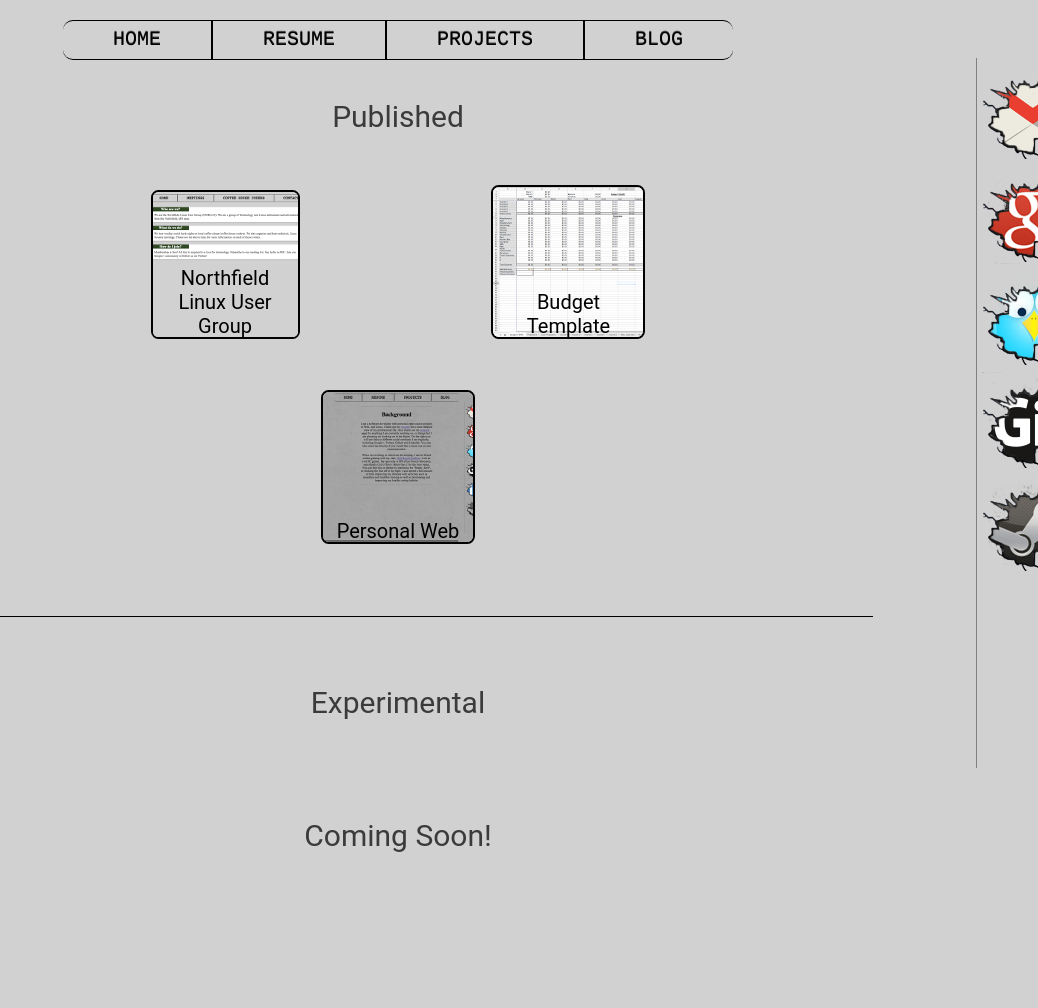
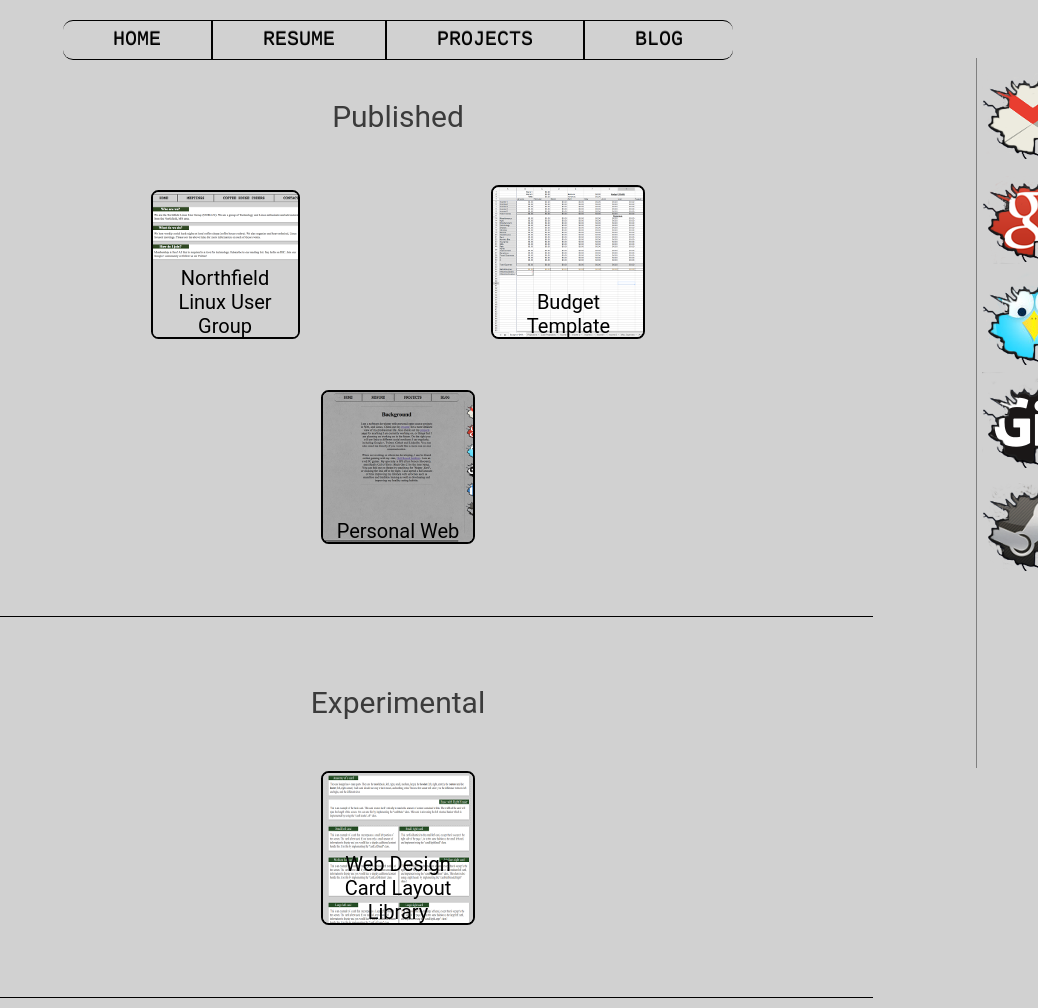
Before and after one commit to mathomastech/mathomastech.github.io, a Jekyll site: the page built from Projects/index.html, in a window 1280 px wide. Shown: the whole page, without its empty margins (242-1280 px from the left). Built offline with Jekyll 4.4.1, drawn with Linux system fonts in a browser that asks for light colours; before the commit the page ends 900 px from its top, so only the background shows below that.

Commit message:
Updated with card layout project icon.

```diff
--- a/Projects/index.html
+++ b/Projects/index.html
@@ -23,5 +23,13 @@ layout: default
 </div>
 <br></br>
 <p class="projectCategory">Experimental</p>
-<br></br>
-<p class="projectCategory">Coming Soon!</p>
+
+<div class=projectLanding>
+        <ul class="projectList">
+         <li>
+            <a class="projectPage" href="https://github.com/mathomastech/cardLayout" target="_blank">
+            <span class="imageText">Web Design Card Layout Library</span>
+            <img class="projectThumb" src="/icons/cardLayoutDemo.png" alt="Card Layout Demo" title="Card Library"/></a>
+        </li>
+    </ul>
+</div>
```
